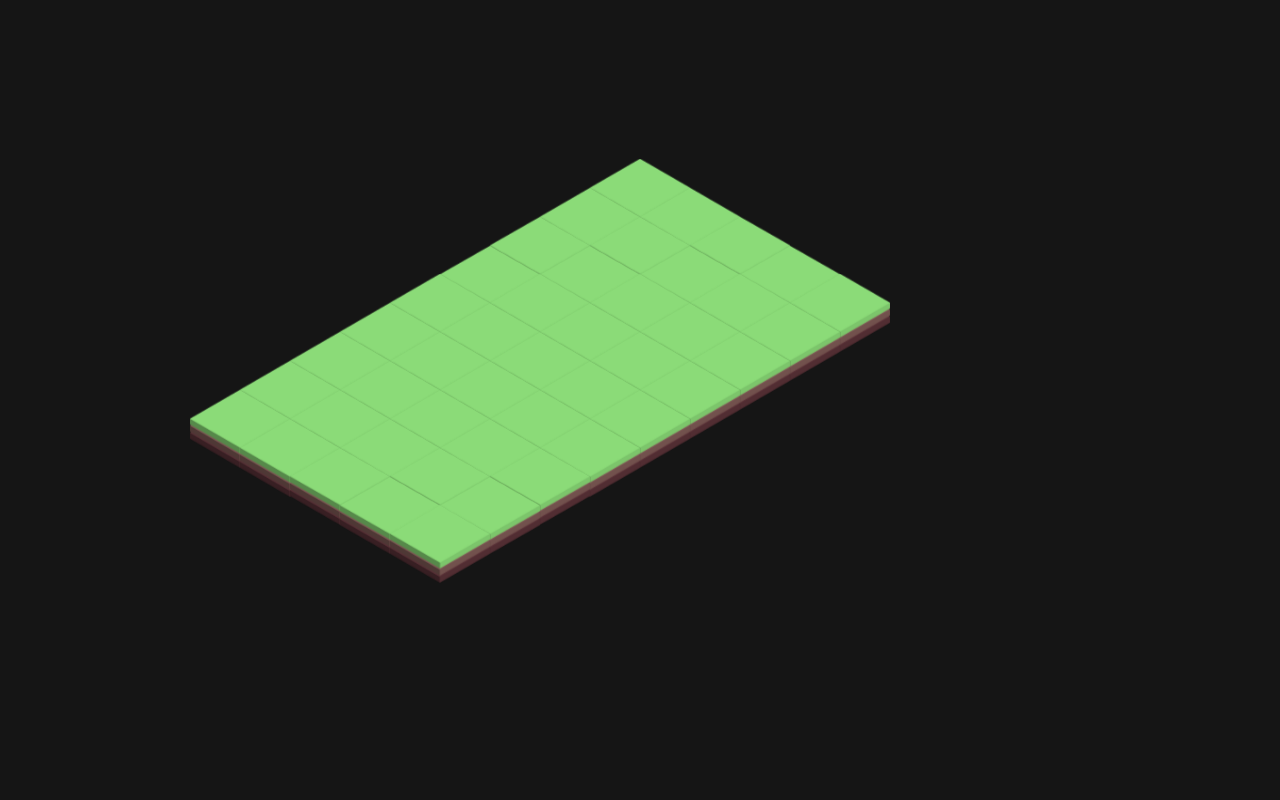
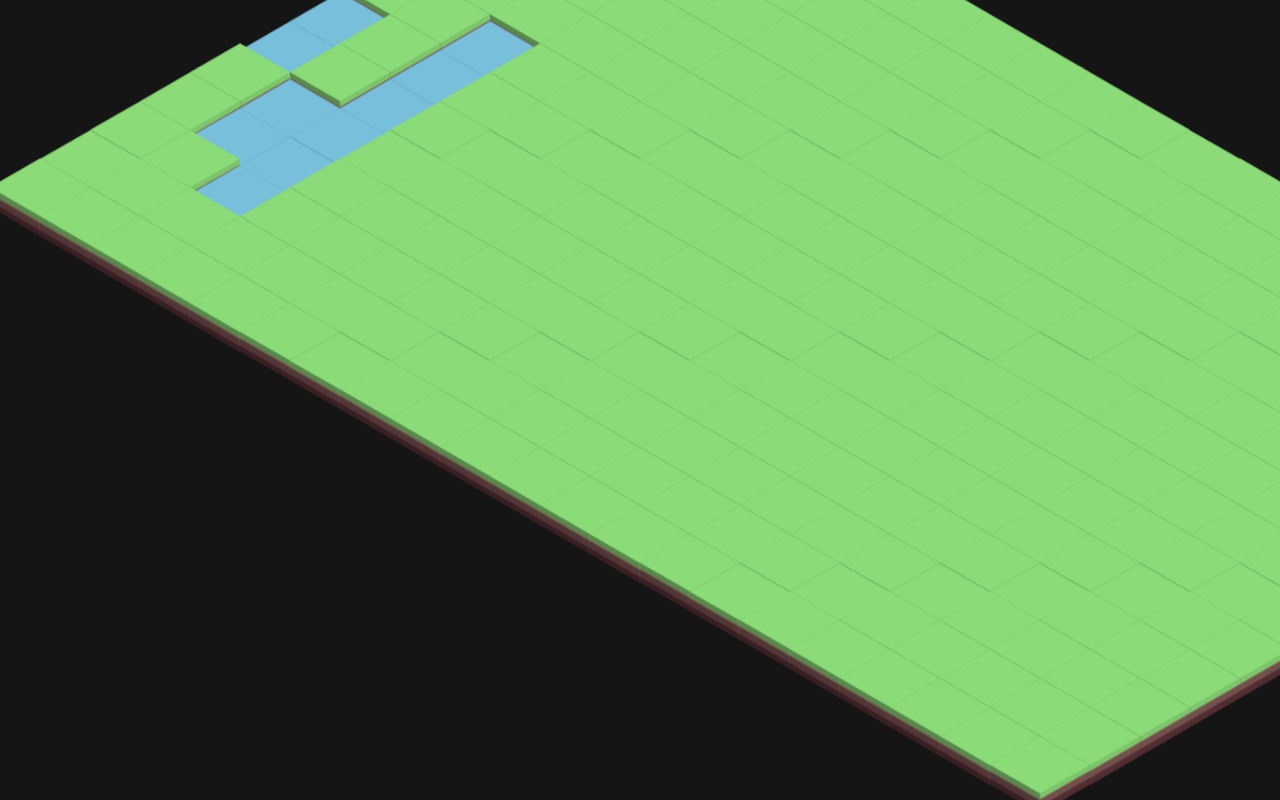
Before and after one commit to jdrub/world-simulator, a React (Create React App) app: page / in a window 1280 px wide. Built offline with nearby package versions, Linux system fonts and the light colour scheme.

Commit message:
smooth tile shifting achieved. lots of sphagetti updates. will cleanup later

```diff
--- a/src/components/WorldMap/WorldMapContainer.js
+++ b/src/components/WorldMap/WorldMapContainer.js
@@ -41,7 +41,7 @@ export const xOffsetState = atom({
 
 const positionState = atom({
     key: 'positionState',
-    default: { row: 4, col: 15 },
+    default: { row: 4, col: 29 },
 });
 
 const getVelocity = (velocityHistory) => velocityHistory.reduce((acc, curr) => acc + curr) / MAX_HISTORY_LENGTH;
@@ -137,29 +137,29 @@ export default function Landscape() {
     const stopMove = ({ intervalId, velocityHistoryRef, setVelocityHistory, offsetRef, setOffset }) => {
         clearInterval(intervalId);
 
-        setVelocityHistory(new Array(MAX_HISTORY_LENGTH).fill(0));
+        // setVelocityHistory(new Array(MAX_HISTORY_LENGTH).fill(0));
         // comment the above and uncomment the following to have a momentum-stop effect
 
-        // const stopMoveIntervalId = setInterval(() => {
-        //     moveHelper({ newVelocity: 0, velocityHistoryRef, setVelocityHistory, offsetRef, setOffset });
-        //     if (getVelocity(velocityHistoryRef.current) === 0) {
-        //         clearInterval(stopMoveIntervalId);
-        //     }
-        // }, INTERVAL_MS)
+        const stopMoveIntervalId = setInterval(() => {
+            moveHelper({ newVelocity: 0, velocityHistoryRef, setVelocityHistory, offsetRef, setOffset });
+            if (getVelocity(velocityHistoryRef.current) === 0) {
+                clearInterval(stopMoveIntervalId);
+            }
+        }, INTERVAL_MS)
     }
 
+    // console.log('onOffset: ', pxToOffset({ xPx: TILE_SIDE_LENGTH_PX, yPx: 0 }).xOffset);
     const moveHelper = ({ newVelocity, velocityHistoryRef, setVelocityHistory, offsetRef, setOffset, isXOffset }) => {
         setVelocityHistory([...velocityHistoryRef.current, newVelocity].slice(1, MAX_HISTORY_LENGTH+1));
 
         let newOffset = offsetRef.current + MOVEMENT_SPEED_FACTOR*getVelocity(velocityHistoryRef.current);
 
-        console.log('newOffset: ', newOffset);
-        console.log('pxToOffset({ xPx: TILE_SIDE_LENGTH_PX, yPx: 0 }).xOffset: ', pxToOffset({ xPx: TILE_SIDE_LENGTH_PX, yPx: 0 }).xOffset);
         if (isXOffset && newOffset > pxToOffset({ xPx: TILE_SIDE_LENGTH_PX, yPx: 0 }).xOffset) {
-            console.log('here');
+            console.log('oldOffset: ', newOffset);
             const newPosition = { col: Math.max(positionRef.current.col - 1, 0), row: positionRef.current.row };
             setPosition(newPosition);
-            newOffset -= pxToOffset({ xPx: TILE_SIDE_LENGTH_PX, yPx: 0 }).xOffset;
+            newOffset -= pxToOffset({ xPx: TILE_SIDE_LENGTH_PX, yPx: 0 }).xOffset + 20;
+            console.log('newOffset: ', newOffset);
         }
 
         setOffset(newOffset);
@@ -277,6 +277,6 @@ const Wrapper = styled.div.attrs(p => {
     width: ${TILE_WIDTH_PX * VISIBLE_WIDTH_TILES}px;
     height: ${TILE_HEIGHT_PX * VISIBLE_HEIGHT_TILES + TILE_Z_HEIGHT_PX}px;
 
-    transition: transform 0.1s linear;
+    /* transition: transform 0.1s linear; */
     backface-visibility: hidden; /* this prevents jumpy css transitions in firefox */
   `;
--- a/src/components/WorldMap/WorldMapView.js
+++ b/src/components/WorldMap/WorldMapView.js
@@ -2,6 +2,7 @@ import React, { useMemo, useRef } from 'react';
 import { atom, useRecoilState } from 'recoil';
 
 import { xOffsetState, yOffsetState, offsetToPx, pxToOffset } from './WorldMapContainer';
+import { DRBN } from './specialWaterLocations';
 
 import Tile, { TILE_TYPES } from '../Tile';
 import {
@@ -19,7 +20,9 @@ import {
 const buildFullTileMap = () => {
     const tileArr = [[]];
 
-    const waterLocations = [[1,1],[1,2],[5,3],[6,4],[0,6],[3,7],[5,8],[2,1],[2,2],[6,3],[7,4],[1,6],[4,7],[6,8],[8,4],[2,6],[5,7],[4,6],[7,7],[3,6],[6,7],[8,7]];
+    const waterLocations = [
+        // [1,1 + 10],[1,2 + 10],[5,3 + 10],[6,4 + 10],[0,6],[3,7 + 10],[5,8 + 10],[2,1 + 10],[2,2 + 10],[6,3 + 10],[7,4 + 10],[1,6 + 10],[4,7 + 10],[6,8 + 10],[8,4 + 10],[2,6 + 10],[5,7 + 10],[4,6 + 10],[7,7 + 10],[3,6 + 10],[6,7 + 10],[8,7 + 10]
+    ].concat(DRBN);
 
     for(let i = 0; i < BOARD_HEIGHT_TILES; i++) {
         tileArr[i] = [];
@@ -35,59 +38,20 @@ const buildFullTileMap = () => {
 const buildVisibleTileMap = ({ fullTileMap, position, xOffset, yOffset, setXOffset, setYOffset }) => {
     const visibleTileArr = [[]];
 
-    // if x offset is > the width of a block (could be 3 blocks in the future if there are performance issues) then update position.col accordingly, and also update the x offset by the width of a few tiles.
-
-    // const { xPx: xOffsetPx, yPx: yOffsetPx } = offsetToPx({ xOffset, yOffset });
-
-
-    // // console.log('currPOsiti: ', newPosition);
-
-    // if (xOffsetPx > TILE_SIDE_LENGTH_PX) {
-    //     const newPosition = { col: Math.max(position.col - 1, 0), row: position.row };
-    //     setPosition(newPosition);
-    //     setXOffset(xOffset - pxToOffset(TILE_SIDE_LENGTH_PX));
-    //     currPosition = newPosition;
-    // }
-
-
-    // if(xOffsetPx > TILE_WIDTH_PX/2 && yOffsetPx > TILE_HEIGHT_PX / 2) {
-    //     const newPosition = { col: Math.max(position.col - 1, 0), row: position.row };
-    //     setPosition(newPosition);
-    //     setXOffset(0);
-    //     currPosition = newPosition;
-    // }
-
-    // if (offsetToPx({ xOffset }).x > pxToXOffset(TILE_ISO_WIDTH_PX)) {
-    //     const newPosition = { col: Math.max(position.col-1, BOARD_WIDTH_TILES-1), row: position.row };
-    //     setPosition(newPosition);
-    //     setXOffset(xOffset - pxToXOffset(TILE_ISO_WIDTH_PX));
-
-    //     currPosition = newPosition;
-    // } else if (Math.abs(xOffset) > pxToXOffset(TILE_ISO_WIDTH_PX)) {
-    //     const newPosition = { col: Math.min(position.col+1, 0), row: position.row };
-    //     setPosition(newPosition);
-    //     setXOffset(xOffset + pxToXOffset(TILE_ISO_WIDTH_PX));
-
-    //     currPosition = newPosition;
-    // }
-
-
-
-    // const currPosition = {
-    //     row: 4,
-    //     col: Math.floor(xOffsetToPx(xOffset)/TILE_ISO_WIDTH_PX) + 4,
-    // };
-
-    console.log('currPosition:', position);
-
     let leftBound = Math.max(Math.floor(position.col - VISIBLE_WIDTH_TILES/2), 0);
     let rightBound = Math.min(Math.ceil(position.col + VISIBLE_WIDTH_TILES/2), BOARD_WIDTH_TILES - 1);
     let topBound = Math.max(Math.floor(position.row - VISIBLE_HEIGHT_TILES/2), 0);
-    let bottomBound = Math.min(Math.ceil(position.row + VISIBLE_HEIGHT_TILES/2), BOARD_WIDTH_TILES - 1);
+    let bottomBound = Math.min(Math.ceil(position.row + VISIBLE_HEIGHT_TILES/2), BOARD_HEIGHT_TILES - 1);
 
+    console.log('leftBound: ', leftBound);
+    console.log('rightBound: ', rightBound);
+    console.log('topBound: ', topBound);
+    console.log('bottomBound: ', bottomBound);
+    console.log('fullTileMap: ', fullTileMap);
     for(let row = topBound, i = 0; row <= bottomBound; row++, i++) {
         visibleTileArr[i] = [];
         for(let col = leftBound, j = 0; col <= rightBound; col++, j++) {
+            if (!fullTileMap[row]) console.log('ROW: ', row);
             visibleTileArr[i][j] = fullTileMap[row][col];
         }
     }
--- /dev/null
+++ b/src/components/WorldMap/specialWaterLocations.js
@@ -0,0 +1 @@
+export const DRBN = [[5,3],[5,4],[5,8],[5,9],[5,10],[5,13],[5,14],[5,15],[5,18],[5,21],[6,3],[6,5],[6,8],[6,11],[6,13],[6,16],[6,18],[6,19],[6,21],[7,3],[7,6],[7,8],[7,11],[7,13],[7,15],[7,18],[7,19],[7,21],[8,3],[8,6],[8,8],[8,9],[8,10],[8,13],[8,14],[8,15],[8,18],[8,20],[8,21],[9,3],[9,5],[9,8],[9,10],[9,13],[9,16],[9,18],[9,20],[9,21],[10,3],[10,4],[10,8],[10,11],[10,13],[10,14],[10,15],[10,18],[10,21]];
--- a/src/constants.js
+++ b/src/constants.js
@@ -4,8 +4,8 @@ export const TILE_SIDE_LENGTH_PX = Math.sqrt(Math.pow(TILE_WIDTH_PX/2, 2) + Math
 export const TILE_TOP_SURFACE_HEIGHT_PX = 38.42;
 export const TILE_Z_HEIGHT_PX = 20.69;
 export const TILE_ISO_WIDTH_PX = 51;
-export const BOARD_WIDTH_TILES = 40;
-export const BOARD_HEIGHT_TILES = 30;
-export const VISIBLE_WIDTH_TILES = 4;
-export const VISIBLE_HEIGHT_TILES = 8;
+export const BOARD_WIDTH_TILES = 60;
+export const BOARD_HEIGHT_TILES = 13;
+export const VISIBLE_WIDTH_TILES = 20;
+export const VISIBLE_HEIGHT_TILES = 20;
 export const MOVEMENT_SPEED_FACTOR = 7;
```
